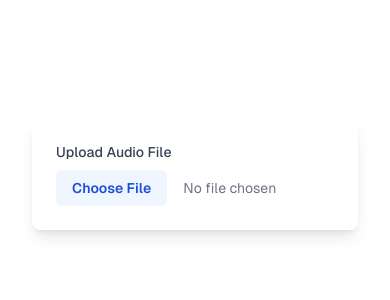
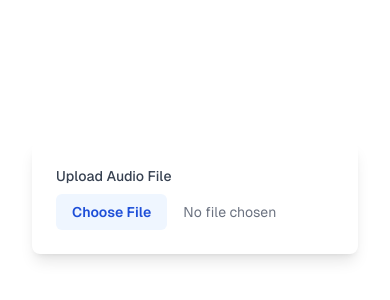
Before and after one commit to dewinterjack/sound-effects, a Next.js app: page / in a window 390 px wide. Shown: the part 224-524 px from the top of the page. Built offline with nearby package versions, Linux system fonts and the light colour scheme.

Commit message:
update css

```diff
--- a/app/page.tsx
+++ b/app/page.tsx
@@ -2,8 +2,8 @@
 
 export default function Home() {
   return (
-    <div className="grid grid-rows-[20px_1fr_20px] items-center justify-items-center min-h-screen p-8 pb-20 gap-16 sm:p-20 font-[family-name:var(--font-geist-sans)]">
-      <main className="flex flex-col gap-8 row-start-2 items-center sm:items-start">
+    <div className="grid grid-rows-[20px_1fr_20px] items-center justify-items-center min-h-screen p-8 font-[family-name:var(--font-geist-sans)]">
+      <main className="flex flex-col gap-8 row-start-2 ">
         <AudioEditor />
       </main>
     </div>
```
